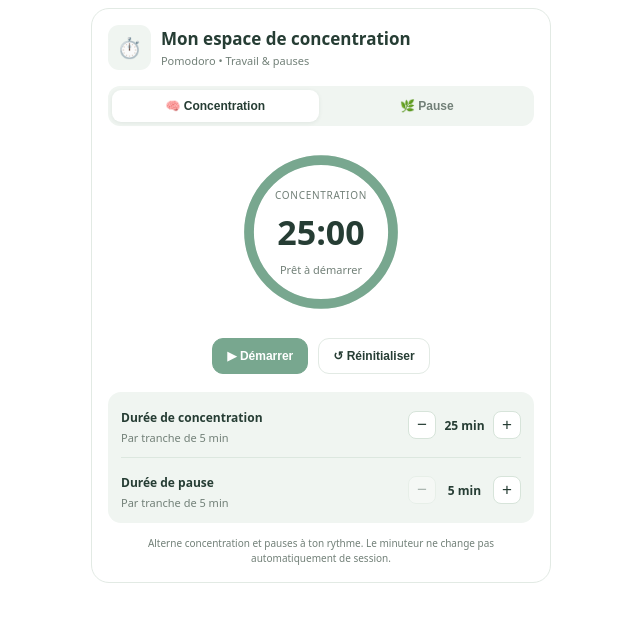
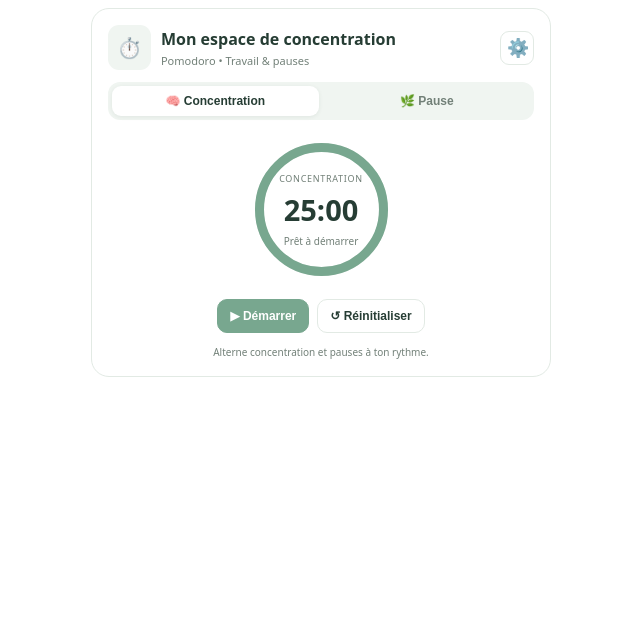
Before and after one commit to sowmchd-sketch/calculateur-recuperation, a plain HTML site: page pomodoro.html in a window 1280 px wide. Shown: the whole page, without its empty margins (319-959 px from the left). Drawn offline with Linux system fonts and the light colour scheme.

Commit message:
Update pomodoro.html

```diff
--- a/pomodoro.html
+++ b/pomodoro.html
@@ -42,23 +42,33 @@ header {
   background: var(--soft);
   font-size: 20px;
 }
-h1 { margin: 0; font-size: 17px; }
+.heading { flex: 1; min-width: 0; }
+h1 { margin: 0; font-size: 16px; }
 .subtitle {
   color: var(--muted);
   font-size: 11px;
   margin-top: 3px;
 }
+.settings-button {
+  border: 1px solid var(--border);
+  background: white;
+  border-radius: 9px;
+  width: 34px;
+  height: 34px;
+  cursor: pointer;
+  font-size: 18px;
+}
 .tabs {
   display: flex;
   gap: 5px;
   padding: 4px;
-  margin-top: 16px;
+  margin-top: 12px;
   background: var(--soft);
   border-radius: 12px;
 }
 .tab {
   flex: 1;
-  padding: 9px 5px;
+  padding: 8px 4px;
   border: 0;
   border-radius: 9px;
   background: transparent;
@@ -74,9 +84,9 @@ h1 { margin: 0; font-size: 17px; }
 }
 .dial {
   position: relative;
-  width: 180px;
-  height: 180px;
-  margin: 16px auto;
+  width: 155px;
+  height: 155px;
+  margin: 12px auto;
 }
 .dial svg {
   width: 100%;
@@ -85,7 +95,7 @@ h1 { margin: 0; font-size: 17px; }
 }
 .dial circle {
   fill: none;
-  stroke-width: 13;
+  stroke-width: 14;
 }
 .track { stroke: #e9efeb; }
 .progress {
@@ -104,29 +114,29 @@ h1 { margin: 0; font-size: 17px; }
   justify-content: center;
 }
 .eyebrow {
-  font-size: 10px;
+  font-size: 9px;
   letter-spacing: .7px;
   color: var(--muted);
 }
 .result {
-  font-size: 34px;
+  font-size: 29px;
   font-weight: 750;
-  margin: 7px 0;
+  margin: 5px 0;
   font-variant-numeric: tabular-nums;
 }
 .status {
-  font-size: 11px;
+  font-size: 10px;
   color: var(--muted);
 }
 .actions {
   display: flex;
   justify-content: center;
-  gap: 10px;
+  gap: 8px;
 }
 .action {
-  padding: 10px 14px;
+  padding: 9px 12px;
   border: 1px solid var(--border);
-  border-radius: 11px;
+  border-radius: 10px;
   background: white;
   color: var(--dark);
   font-size: 12px;
@@ -139,11 +149,12 @@ h1 { margin: 0; font-size: 17px; }
   color: white;
 }
 .panel {
-  margin-top: 18px;
-  padding: 13px;
-  border-radius: 13px;
+  margin-top: 14px;
+  padding: 12px;
+  border-radius: 12px;
   background: var(--soft);
 }
+.panel[hidden] { display: none; }
 .line {
   display: flex;
   align-items: center;
@@ -182,7 +193,7 @@ h1 { margin: 0; font-size: 17px; }
   background: #dce7df;
 }
 .note {
-  margin: 13px 0 0;
+  margin: 12px 0 0;
   text-align: center;
   font-size: 10px;
   color: var(--muted);
@@ -190,8 +201,9 @@ h1 { margin: 0; font-size: 17px; }
 }
 @media (max-width: 330px) {
   .widget { padding: 11px; }
-  h1 { font-size: 15px; }
+  h1 { font-size: 14px; }
   .line { flex-wrap: wrap; }
+  .tab { font-size: 11px; }
 }
 </style>
 </head>
@@ -199,10 +211,13 @@ h1 { margin: 0; font-size: 17px; }
 <main class="widget">
   <header>
     <div class="symbol">⏱️</div>
-    <div>
+    <div class="heading">
       <h1>Mon espace de concentration</h1>
       <div class="subtitle">Pomodoro • Travail & pauses</div>
     </div>
+    <button class="settings-button" id="settings"
+      aria-label="Afficher les réglages"
+      aria-expanded="false">⚙️</button>
   </header>
 
   <div class="tabs">
@@ -220,27 +235,19 @@ h1 { margin: 0; font-size: 17px; }
       <circle class="progress" id="progress"
         cx="120" cy="120" r="96"></circle>
     </svg>
-    <div class="dial-content" aria-live="off">
-      <span class="eyebrow" id="modeLabel">
-        CONCENTRATION
-      </span>
-      <span class="result" id="clock">25:00</span>
-      <span class="status" id="status">
-        Prêt à démarrer
-      </span>
+    <div class="dial-content">
+      <span class="eyebrow" id="modeLabel">CONCENTRATION</span>
+      <span class="result" id="clock" role="timer">25:00</span>
+      <span class="status" id="status">Prêt à démarrer</span>
     </div>
   </div>
 
   <div class="actions">
-    <button class="action primary" id="start">
-      ▶ Démarrer
-    </button>
-    <button class="action" id="reset">
-      ↺ Réinitialiser
-    </button>
+    <button class="action primary" id="start">▶ Démarrer</button>
+    <button class="action" id="reset">↺ Réinitialiser</button>
   </div>
 
-  <section class="panel">
+  <section class="panel" id="settingsPanel" hidden>
     <div class="line">
       <div>
         <strong>Durée de concentration</strong>
@@ -268,7 +275,6 @@ h1 { margin: 0; font-size: 17px; }
 
   <p class="note">
     Alterne concentration et pauses à ton rythme.
-    Le minuteur ne change pas automatiquement de session.
   </p>
 </main>
 
@@ -291,10 +297,8 @@ function totalSeconds() {
 }
 
 function formatTime(seconds) {
-  const m = Math.floor(seconds / 60);
-  const s = seconds % 60;
-  return String(m).padStart(2, "0") + ":" +
-         String(s).padStart(2, "0");
+  return String(Math.floor(seconds / 60)).padStart(2, "0") +
+    ":" + String(seconds % 60).padStart(2, "0");
 }
 
 function render() {
@@ -315,12 +319,9 @@ function render() {
     remaining < totalSeconds() ? "En pause" :
     "Prêt à démarrer";
 
-  const progress = totalSeconds() > 0
-    ? remaining / totalSeconds() : 0;
-
+  const fraction = remaining / totalSeconds();
   $("progress").style.strokeDashoffset =
-    circumference * (1 - progress);
-
+    circumference * (1 - fraction);
   $("progress").style.stroke =
     mode === "focus" ? "#78a78f" : "#b5a1d4";
 
@@ -339,26 +340,37 @@ function stopTimer() {
   interval = null;
 }
 
-function playSound() {
+function playChime() {
+  if (!audioContext) return;
+
   try {
-    const ctx = audioContext;
-    if (!ctx) return;
-    if (ctx.state === "suspended") ctx.resume();
+    if (audioContext.state === "suspended") {
+      audioContext.resume();
+    }
 
-    const oscillator = ctx.createOscillator();
-    const gain = ctx.createGain();
-    oscillator.type = "sine";
-    oscillator.frequency.value = 660;
-    gain.gain.setValueAtTime(0.12, ctx.currentTime);
-    gain.gain.exponentialRampToValueAtTime(
-      0.001, ctx.currentTime + 0.35
-    );
-    oscillator.connect(gain);
-    gain.connect(ctx.destination);
-    oscillator.start();
-    oscillator.stop(ctx.currentTime + 0.35);
+    const notes = [523.25, 659.25, 783.99];
+    const start = audioContext.currentTime + 0.05;
+
+    notes.forEach((frequency, i) => {
+      const oscillator = audioContext.createOscillator();
+      const gain = audioContext.createGain();
+      const time = start + i * 0.42;
+
+      oscillator.type = "sine";
+      oscillator.frequency.setValueAtTime(frequency, time);
+
+      gain.gain.setValueAtTime(0.0001, time);
+      gain.gain.exponentialRampToValueAtTime(0.24, time + 0.04);
+      gain.gain.exponentialRampToValueAtTime(0.0001, time + 0.8);
+
+      oscillator.connect(gain);
+      gain.connect(audioContext.destination);
+
+      oscillator.start(time);
+      oscillator.stop(time + 0.82);
+    });
   } catch (e) {
-    // Le son peut être bloqué par le navigateur.
+    // Certains navigateurs peuvent bloquer le son.
   }
 }
 
@@ -371,7 +383,7 @@ function tick() {
 
   if (remaining === 0) {
     stopTimer();
-    playSound();
+    playChime();
   }
   render();
 }
@@ -423,15 +435,13 @@ $("breakTab").addEventListener("click", () =>
 
 function adjust(which, delta) {
   stopTimer();
+
   if (which === "focus") {
-    focusMinutes = Math.max(
-      5, Math.min(90, focusMinutes + delta)
-    );
+    focusMinutes = Math.max(5, Math.min(90, focusMinutes + delta));
   } else {
-    breakMinutes = Math.max(
-      5, Math.min(30, breakMinutes + delta)
-    );
+    breakMinutes = Math.max(5, Math.min(30, breakMinutes + delta));
   }
+
   remaining = totalSeconds();
   render();
 }
@@ -449,6 +459,14 @@ $("breakPlus").addEventListener("click", () =>
   adjust("break", 5)
 );
 
+$("settings").addEventListener("click", () => {
+  const panel = $("settingsPanel");
+  panel.hidden = !panel.hidden;
+  $("settings").setAttribute(
+    "aria-expanded", String(!panel.hidden)
+  );
+});
+
 render();
 </script>
 </body>
```
